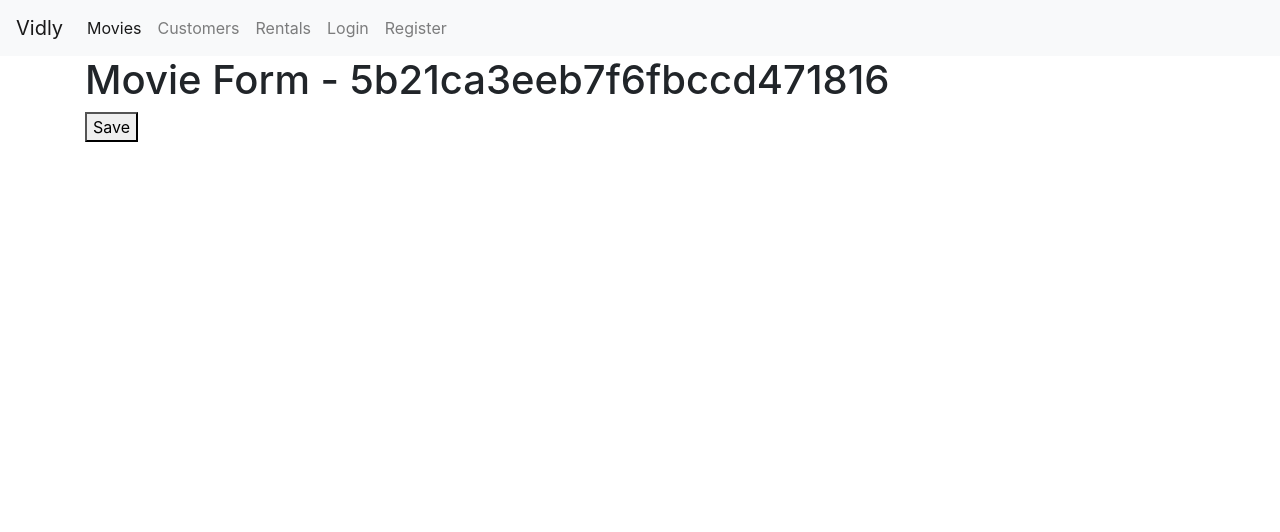
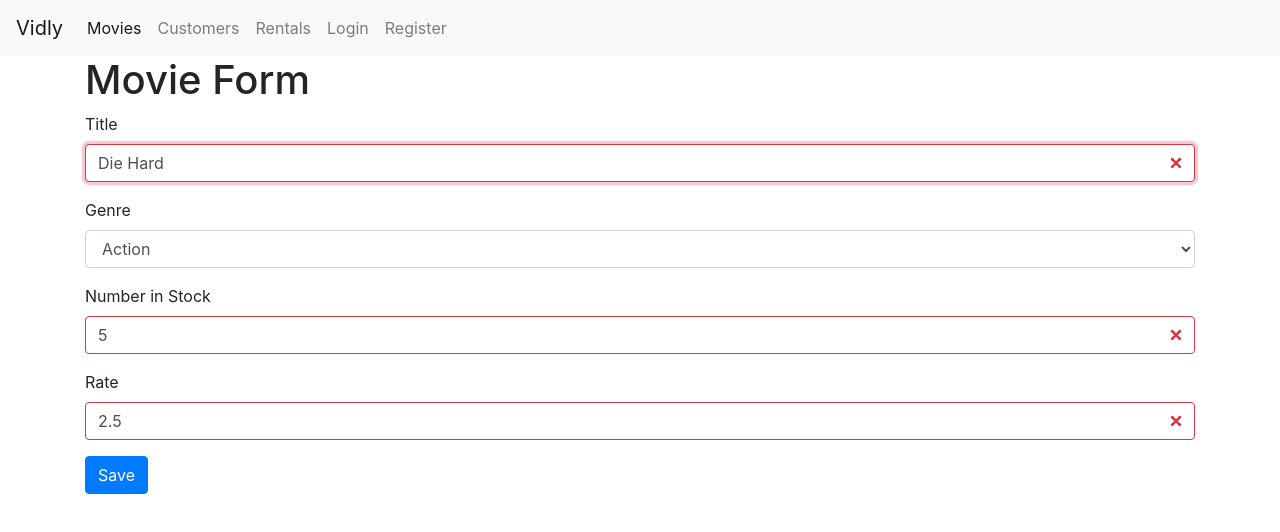
Before and after one commit to BeerDRinker/mosh-movie-app, a React (Create React App) app: page /movies/5b21ca3eeb7f6fbccd471816 in a window 1280 px wide. Shown: the top 532 px of the page. Built offline with nearby package versions, Linux system fonts and the light colour scheme.

Commit message:
added add-edit movie form

```diff
--- a/src/App.js
+++ b/src/App.js
@@ -22,6 +22,7 @@ class App extends Component {
             <Route path="/register" component={RegisterForm} />
             <Route path="/login" component={LoginForm} />
             <Route path="/movies/:id" component={MovieForm} />
+            <Route path="/movies/new" component={MovieForm} />
             <Route path="/movies" component={Movies} />
             <Route path="/customers" component={Customers} />
             <Route path="/rentals" component={Rentals} />
--- a/src/components/LoginForm.js
+++ b/src/components/LoginForm.js
@@ -31,7 +31,7 @@ export default class LoginForm extends AppForm {
 				<h1 className="mt-3">Login</h1>
 				<Form onSubmit={(e) => this.handleSubmit(e)}>
 
-					{this.renderInput('username', 'Username')}
+					{this.renderInput('username', 'Username', 'text', true)}
 
 					{this.renderInput('password', 'Password', 'password')}
 
--- a/src/components/MovieForm.js
+++ b/src/components/MovieForm.js
@@ -1,10 +1,80 @@
-import React from "react";
+import React from "react"
+import { Form } from 'reactstrap'
+import Joi from 'joi-browser'
 
-const MovieForm = ({ match, history }) => (
-  <div>
-    <h1>Movie Form - {match.params.id}</h1>
-    <button onClick={() => history.push('/movies')}>Save</button>
-  </div>
-)
+import AppForm from './common/AppForm'
+import { getGenres } from '../services/fakeGenreService'
+import { getMovie, saveMovie } from '../services/fakeMovieService'
 
-export default MovieForm;
+export default class MovieForm extends AppForm {
+  constructor() {
+		super()
+		this.state = {
+			data: {
+				title: '',
+				genreId: '',
+				numberInStock: '',
+        dailyRentalRate: '',
+			},
+      errors: {},
+      genres: []
+		}
+  }
+
+  componentDidMount() {
+		const genres = getGenres()
+    this.setState({ genres })
+
+    const movieId = this.props.match.params.id
+    if (movieId === 'new') return
+
+    const movie = getMovie(movieId)
+    if (!movie) return this.props.history.replace('/not-found')
+
+    this.setState({ data: this.mapToViewModal(movie) })
+  }
+
+  mapToViewModal(movie) {
+    return {
+      _id: movie._id,
+      title: movie.title,
+      genreId: movie.genre._id,
+      numberInStock: movie.numberInStock,
+      dailyRentalRate: movie.dailyRentalRate
+    }
+  }
+
+	schema = {
+    _id: Joi.string(),
+		title: Joi.string().min(5).required().label('Title'),
+    genreId: Joi.string().required().label('Genre'),
+    numberInStock: Joi.number().min(0).max(100).required().label('Number in Stock'),
+    dailyRentalRate: Joi.number().min(0).max(5).required().label('Rate'),
+  }
+
+	doSubmit = () => {
+    saveMovie(this.state.data)
+    this.props.history.push('/movies')
+  }
+
+  render() {
+    return (
+    <div>
+      <h1>Movie Form</h1>
+      <Form onSubmit={(e) => this.handleSubmit(e)}>
+
+        {this.renderInput('title', 'Title', 'text', true)}
+
+        {this.renderSelect('genreId', 'Genre', this.state.genres)}
+
+        {this.renderInput('numberInStock', 'Number in Stock', 'number' )}
+
+        {this.renderInput('dailyRentalRate', 'Rate' )}
+
+        {this.renderButton('Save')}
+
+      </Form>
+    </div>
+    )
+  }
+}
--- a/src/components/Movies.js
+++ b/src/components/Movies.js
@@ -1,6 +1,6 @@
-import React, { Component } from 'react'
+import React, { Component, Fragment } from 'react'
 import _ from 'lodash'
-
+import { Link } from 'react-router-dom'
 import { getMovies } from '../services/fakeMovieService'
 import { getGenres } from '../services/fakeGenreService'
 import { paginate } from '../utils/paginate'
@@ -75,11 +75,6 @@ export default class Movies extends Component {
 
 	render() {
 		const { movies: allMovies, pageSize, currentPage, genres, selectedGenre, sortColumn } = this.state
-
-		if (allMovies.length === 0) {
-			return (<h5 className="pt-3 pb-3">There are no movies in the database</h5>)
-		}
-
 		const { totalCount, data: movies } = this.getPagedData(selectedGenre, allMovies, sortColumn, currentPage, pageSize)
 
 		return (
@@ -91,7 +86,13 @@ export default class Movies extends Component {
 						onItemSelect={this.handleGenereSelect}
 						/>
 				</div>
-				<div className="col-sm">
+				<div className="col-sm mt-3">
+				<Link to="/movies/new" className="btn btn-primary">New Movie</Link>
+				{ allMovies.length === 0
+				?
+					(<h5 className="pt-3 pb-3">There are no movies in the database</h5>)
+				:
+					(<Fragment>
 						<h5 className="pt-3 pb-3">Showing { totalCount } movies in the database</h5>
 
 						<MoviesTable
@@ -108,7 +109,8 @@ export default class Movies extends Component {
 							currentPage={currentPage}
 							onPageChange={this.handlePageChange}
 						/>
-
+					</Fragment>)
+				}
 				</div>
 			</div>
 		)
--- a/src/components/RegisterForm.js
+++ b/src/components/RegisterForm.js
@@ -32,7 +32,7 @@ constructor() {
 				<h1 className="mt-3">Register</h1>
 				<Form onSubmit={(e) => this.handleSubmit(e)}>
 
-					{this.renderInput('email', 'Username', 'email')}
+					{this.renderInput('email', 'Username', 'email', true)}
 
 					{this.renderInput('password', 'Password', 'password')}
 
--- a/src/components/common/AppForm.js
+++ b/src/components/common/AppForm.js
@@ -4,6 +4,7 @@ import { Button } from 'reactstrap'
 import Joi from 'joi-browser'
 
 import Input from './Input'
+import Select from './Select'
 
 export default class AppForm extends Component {
 	state = {
@@ -62,18 +63,32 @@ export default class AppForm extends Component {
 		>{label}</Button>
 	)
 
-	renderInput = (name, label, type = 'text' ) => {
+	renderInput = (name, label, type = 'text', autoFocus = false ) => {
 		const { data, errors } = this.state
 		return (
 		<Input
 			type={type}
 			name={name}
 			value={data[name]}
-			autoFocus={true}
+			autoFocus={autoFocus}
 			label={label}
 			onChange={this.handleChange}
 			error={errors[name]}
 		/>
 		)
 	}
+
+	renderSelect = (name, label, options) => {
+		const { data, errors } = this.state
+		return (
+			<Select
+				name={name}
+				value={data[name]}
+				label={label}
+				options={options}
+				onChange={this.handleChange}
+				error={errors[name]}
+			/>
+    );
+	}
 }
--- /dev/null
+++ b/src/components/common/Select.js
@@ -0,0 +1,20 @@
+import React from 'react'
+import { FormGroup, FormFeedback, Label, Input as BInput } from 'reactstrap';
+
+const Select = ({ name, label, options, error, ...rest }) => {
+	return (
+		<FormGroup>
+			<Label htmlFor={name}>{ label }</Label>
+			<BInput type="select" name={name} id={name} {...rest} >
+				<option value="" />
+				{ options.map(option =>
+					<option key={option._id} value={option._id}>
+						{option.name}
+					</option>)}
+			</BInput>
+			<FormFeedback>{error}</FormFeedback>
+		</FormGroup>
+	)
+}
+
+export default Select
--- a/src/services/fakeMovieService.js
+++ b/src/services/fakeMovieService.js
@@ -78,13 +78,13 @@ export function getMovie(id) {
 
 export function saveMovie(movie) {
   let movieInDb = movies.find(m => m._id === movie._id) || {};
-  movieInDb.name = movie.name;
+  movieInDb.title = movie.title;
   movieInDb.genre = genresAPI.genres.find(g => g._id === movie.genreId);
   movieInDb.numberInStock = movie.numberInStock;
   movieInDb.dailyRentalRate = movie.dailyRentalRate;
 
   if (!movieInDb._id) {
-    movieInDb._id = Date.now();
+    movieInDb._id = Date.now().toString();
     movies.push(movieInDb);
   }
 
```
Lines whose indentation alone changed are shown as unchanged.
